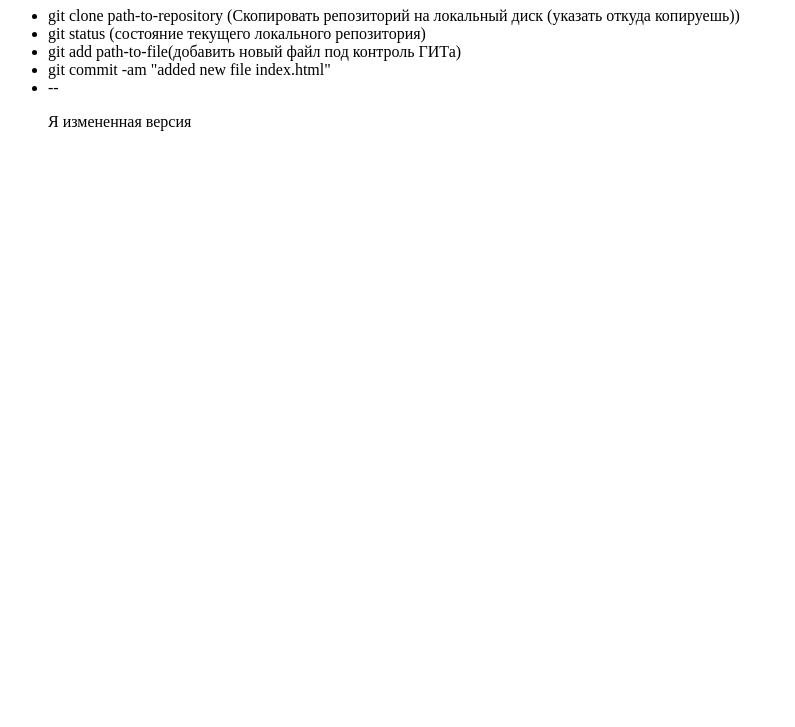
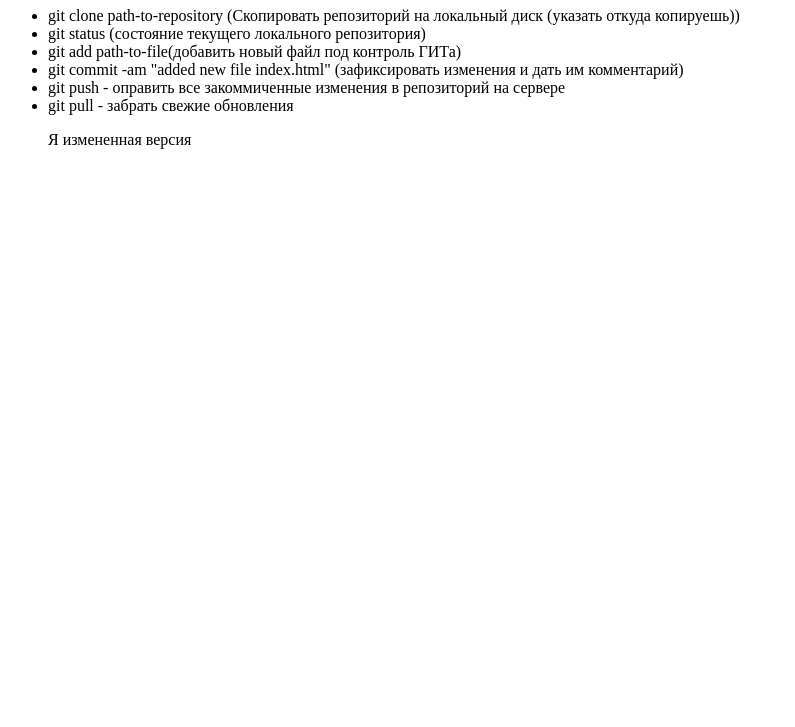
Before and after one commit to pavel1303/git-lesson, a plain HTML site: page index.html in a window 1280 px wide. Shown: the part 73-800 px from the top of the page, without its empty margins (0-795 px from the left). Drawn offline with Linux system fonts and the light colour scheme.

Commit message:
finish learn

```diff
--- a/index.html
+++ b/index.html
@@ -14,9 +14,9 @@
     <li>git clone path-to-repository (Скопировать репозиторий на локальный диск (указать откуда копируешь))</li>
     <li>git status (состояние текущего локального репозитория)</li>
     <li>git add path-to-file(добавить новый файл под контроль ГИТа)</li>
-    <li>git commit -am "added new file index.html"</li>
-    <li>--</li>
-
+    <li>git commit -am "added new file index.html" (зафиксировать изменения и дать им комментарий)</li>
+    <li>git push - оправить все закоммиченные изменения в репозиторий на сервере </li>
+    <li>git pull - забрать свежие обновления</li>
 
     <p>Я измененная версия</p>
   </ul>
```
